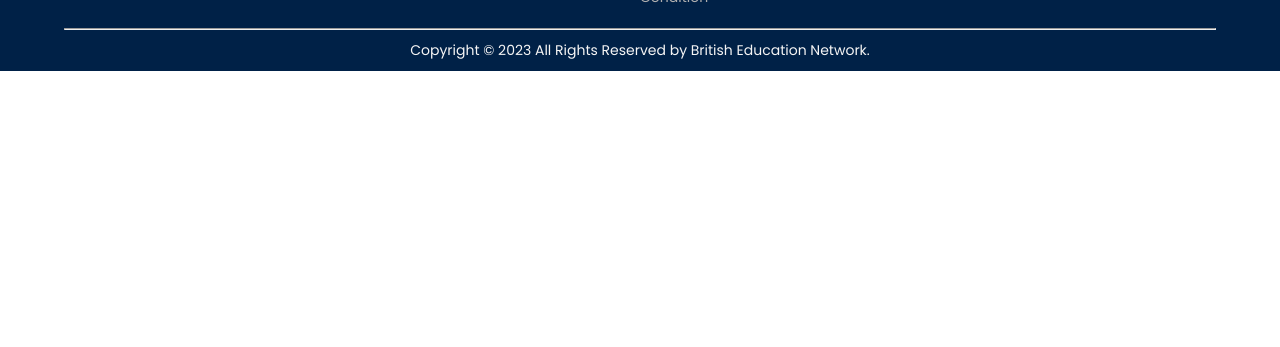
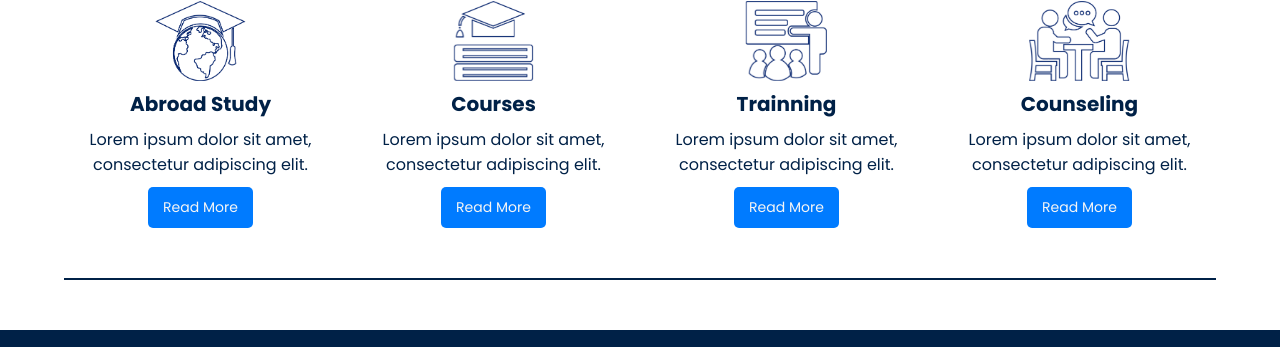
Before and after one commit to SamirRai001/project, a plain HTML site: page index.html in a window 1280 px wide. Shown: the part 892-1239 px from the top of the page. Before the commit the page ends 963 px from the top, so only its background shows below. Drawn offline with nearby package versions, Linux system fonts and the light colour scheme.

Commit message:
Add files via upload

```diff
--- a/css/index.css
+++ b/css/index.css
@@ -1,7 +1,4 @@
-.content hr {
-    margin: 0px 50px;
-}
-
+/********************* welcome div starts ******************/
 .welcome-box {
     height: 100vh;
     background: var(--background-gradient-color);
@@ -10,7 +7,7 @@
     max-height: 700px;
 }
 
-.welcome-box span{
+.welcome-box span {
     background-color: var(--primary-transparent);
     position: absolute;
     width: 100%;
@@ -18,56 +15,93 @@
     z-index: 77;
 }
 
-#girl{
+#girl {
     position: absolute;
     width: 500px;
     bottom: 0;
-    right: 2%;
+    right: -100%;
     z-index: 77;
+    animation: girl 2s forwards;
 }
 
-.welcome-text{
+@keyframes girl {
+
+    0% {
+        right: -100%;
+    }
+
+    100% {
+        right: 2%;
+    }
+}
+
+.welcome-text {
     position: absolute;
     top: 50%;
     left: 50%;
-    transform: translate(-60%, -50%);
     color: var(--lite-color);
     z-index: 88;
+    animation: welcome-text 0.6s forwards;
+    animation-delay: 2s;
+    opacity: 0;
+}
+
+@keyframes welcome-text {
+    0% {
+        opacity: 0;
+        transform: translate(-60%, -50%) scaleY(0);
+    }
+
+    100% {
+        opacity: 1;
+        transform: translate(-60%, -50%) scaleY(1);
+    }
 }
 
 @media only screen and (max-width: 1200px) {
-    .welcome-box{
+    .welcome-box {
         max-height: 500px;
     }
 
-    #girl{
+    #girl {
         width: 300px;
     }
 }
 
 @media only screen and (max-width: 800px) {
-    .welcome-text{
+    .welcome-text {
         transform: translate(-70%, -50%);
     }
 }
 
 @media only screen and (max-width: 700px) {
-    .welcome-box{
+    .welcome-box {
         max-height: 470px;
     }
 
-    .welcome-text{
+    .welcome-text {
         left: 0;
-        transform: translate(-0%, -50%);
         max-width: 400px;
         padding: 0px 20px;
         width: 100%;
+    }
+
+    @keyframes welcome-text {
+        0% {
+            opacity: 0;
+            transform: translate(-0%, -50%) scaleY(0);
+        }
+
+        100% {
+            opacity: 1;
+            transform: translate(-0%, -50%) scaleY(1);
+        }
     }
 }
 
 @media only screen and (max-width: 400px) {
 
-    .welcome-text{
+    .welcome-text {
         width: 300px;
         padding: 0px 20px;
         width: 100%;
@@ -75,7 +109,7 @@
 }
 
 /****************** animation box *******************/
-.welcome-background-animation{
+.welcome-background-animation {
     width: 1000px;
     height: 100%;
     position: absolute;
@@ -184,3 +218,79 @@
     }
 
 }
+
+/********************* welcome div ends ******************/
+
+/********************* feature div starts ******************/
+.features-holder {
+    display: grid;
+    flex-wrap: wrap;
+    grid-template-columns: 1fr 1fr 1fr 1fr;
+    gap: 20px;
+    margin-bottom: 50px;
+    padding: 0px 5%;
+    color: var(--primary-color);
+}
+
+.features {
+    transition: transform 0.3s ease;
+}
+
+.features:hover {
+    transform: translateY(-5px);
+}
+
+.features h4 {
+    text-align: center;
+    margin: 8px 0px;
+}
+
+.features p {
+    text-align: center;
+}
+
+.feature-icon {
+    display: flex;
+    justify-content: center;
+}
+
+.feature-icon img {
+    height: 80px;
+    transform: perspective(1000px) rotateY(0deg);
+    /* Initially not flipped */
+    transition: transform 1s ease;
+}
+
+.flipped .feature-icon img {
+    transform: perspective(1000px) rotateY(180deg);
+}
+
+
+.read-more-feature {
+    display: flex;
+    justify-content: center;
+    margin-top: 10px;
+}
+
+@media only screen and (max-width: 1200px) {
+    .features-holder {
+        grid-template-columns: 1fr 1fr;
+        margin-bottom: 30px;
+    }
+}
+
+@media only screen and (max-width: 768px) {
+    .features-holder {
+        margin-bottom: 20px;
+    }
+
+    .features p{
+        display: none;
+    }
+
+    .read-more-feature {
+        display: none;
+    }
+}
+
+/********************* feature div ends ******************/
--- a/css/master.css
+++ b/css/master.css
@@ -59,20 +59,59 @@ p {
     font-size: 16px;
 }
 
-.btn {
+.content hr {
+    border: 1px solid;
+    margin: 50px 5%;
+}
+
+.btn,
+.btn-2{
     display: inline-block;
-    padding: 10px 20px;
-    font-size: 16px;
     color: var(--lite-color);
     background-color: var(--button-color);
     border-radius: 5px;
     transition: background-color 0.3s, transform 0.2s;
 }
 
+.btn {
+    padding: 10px 20px;
+    font-size: 16px;
+}
+
+.btn-2 {
+    padding: 10px 15px;
+}
+
 /* Button hover animation */
-.btn:hover {
+.btn:hover,
+.btn-2:hover {
     background-color: #0056b3;
     transform: scale(1.05);
+}
+
+.title {
+    text-align: center;
+    margin: 50px;
+}
+
+@media only screen and (max-width: 1200px) {
+    .title {
+        margin: 30px 0px;
+    }
+
+    .content hr{
+        margin: 30px 5%;
+    }
+}
+
+@media only screen and (max-width: 768px) {
+    .title {
+        margin: 20px 0px;
+    }
+
+    .content hr{
+        margin: 20px 5%;
+    }
 }
 
 /* whole content holder */
@@ -282,6 +321,8 @@ nav {
 /************************* content starts ************************/
 .content {
     margin-top: -80px;
+    width: 100%;
+    position: relative;
 }
 
 @media only screen and (max-width: 768px) {
@@ -326,7 +367,7 @@ footer hr {
     color: var(--lite-color);
 }
 
-.footer-logo{
+.footer-logo {
     height: 50px;
     margin-right: 10px;
 }
@@ -341,7 +382,7 @@ footer hr {
     justify-content: space-between;
 }
 
-.quick-link li{
+.quick-link li {
     width: 49%;
 }
 
--- a/index.html
+++ b/index.html
@@ -114,7 +114,53 @@
                     <a href="#" class="btn">Get Started</a>
                 </div>
             </div>
+            <h1 class="title">Our Features</h1>
+            <div class="features-holder">
+                <div class="features">
+                    <div class="feature-icon">
+                        <img src="image/icon/abroad-study-icon.png">
+                    </div>
+                    <h4>Abroad Study</h4>
+                    <p>Lorem ipsum dolor sit amet, consectetur adipiscing elit.</p>
+                    <div class="read-more-feature">
+                        <a href="#" class="btn-2">Read More</a>
+                    </div>
+                </div>
+                <div class="features">
+                    <div class="feature-icon">
+                        <img src="image/icon/course-icon.png">
+                    </div>
+                    <h4>Courses</h4>
+                    <p>Lorem ipsum dolor sit amet, consectetur adipiscing elit.</p>
+                    <div class="read-more-feature">
+                        <a href="#" class="btn-2">Read More</a>
+                    </div>
+                </div>
+                <div class="features">
+                    <div class="feature-icon">
+                        <img src="image/icon/training-icon.png">
+                    </div>
+                    <h4>Trainning</h4>
+                    <p>Lorem ipsum dolor sit amet, consectetur adipiscing elit.</p>
+                    <div class="read-more-feature">
+                        <a href="#" class="btn-2">Read More</a>
+                    </div>
+                </div>
+                <div class="features">
+                    <div class="feature-icon">
+                        <img src="image/icon/Counseling-icon.png">
+                    </div>
+                    <h4>Counseling</h4>
+                    <p>Lorem ipsum dolor sit amet, consectetur adipiscing elit.</p>
+                    <div class="read-more-feature">
+                        <a href="#" class="btn-2">Read More</a>
+                    </div>
+                </div>
+            </div>
+            <hr>
         </div>
+
+
 
         <!-- Footer section -->
         <footer>
@@ -237,5 +283,32 @@
         }
     });
 </script>
+<script>
+    // Function to check if an element is in the viewport
+    function isInViewport(element) {
+        const rect = element.getBoundingClientRect();
+        return (
+            rect.top >= 0 &&
+            rect.left >= 0 &&
+            rect.bottom <= (window.innerHeight || document.documentElement.clientHeight) &&
+            rect.right <= (window.innerWidth || document.documentElement.clientWidth)
+        );
+    }
+
+    // Function to handle scrolling and trigger the animation
+    function handleScroll() {
+        const imageContainer = document.querySelector('.features-holder');
+        if (isInViewport(imageContainer)) {
+            // If the image container is in the viewport, add a class to flip the image
+            imageContainer.classList.add('flipped');
+        } else {
+            // If the image container is not in the viewport, remove the class to reset the image
+            imageContainer.classList.remove('flipped');
+        }
+    }
+
+    // Event listener to handle scroll events
+    window.addEventListener('scroll', handleScroll);
+</script>
 
 </html>
```
